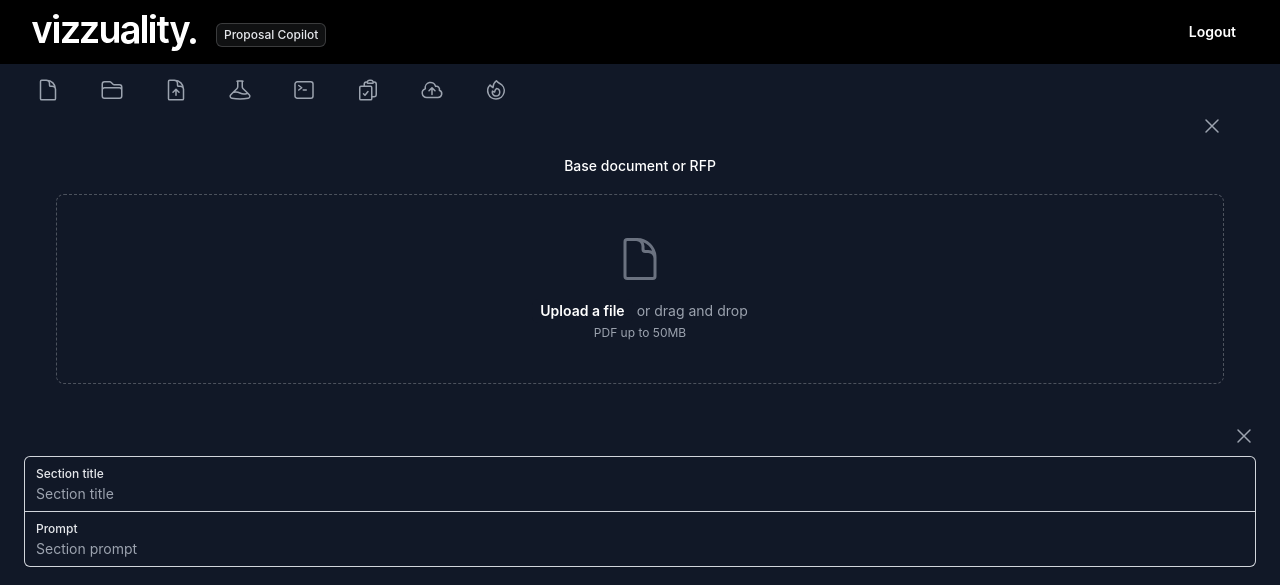
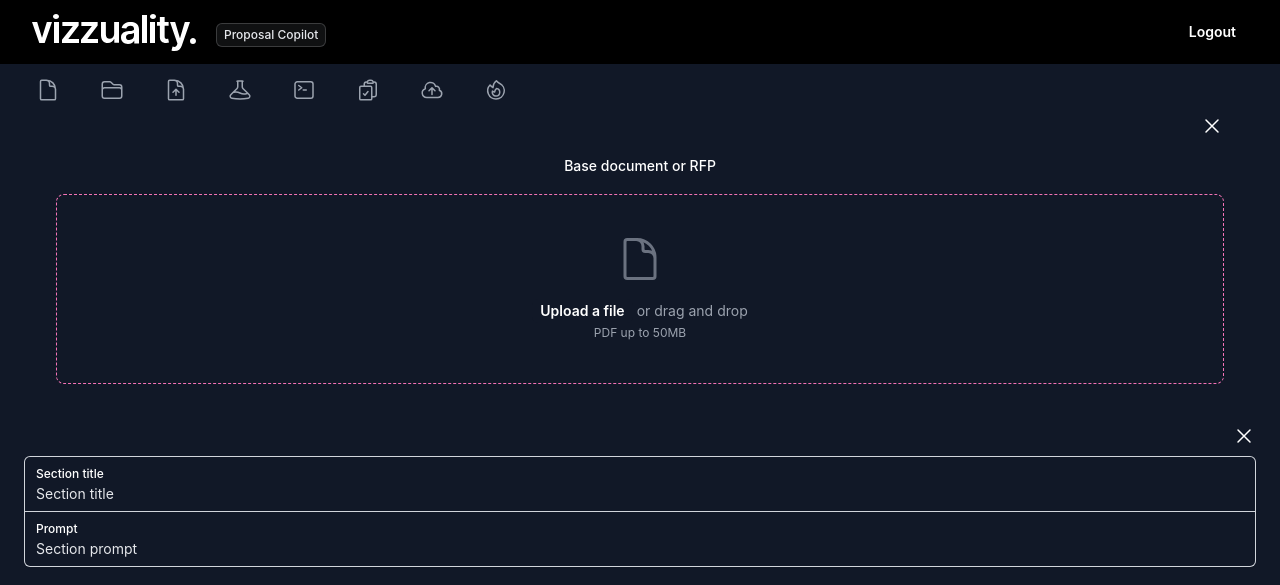
Before and after one commit to Vizzuality/proposal-copilot, a Flask app: page / in a window 1280 px wide. Shown: the top 585 px of the page. Run offline with Flask 3, Linux system fonts and the light colour scheme.

Commit message:
changes UI styles

```diff
--- a/static/css/styles.css
+++ b/static/css/styles.css
@@ -1953,6 +1953,10 @@ select {
 .border-white\/25 {
   border-color: rgb(255 255 255 / 0.25);
 }
+.border-pink-400 {
+  --tw-border-opacity: 1;
+  border-color: rgb(244 114 182 / var(--tw-border-opacity));
+}
 .\!bg-\[\#858585\] {
   --tw-bg-opacity: 1 !important;
   background-color: rgb(133 133 133 / var(--tw-bg-opacity)) !important;
@@ -2407,6 +2411,10 @@ select {
 .text-gray-900 {
   --tw-text-opacity: 1;
   color: rgb(17 24 39 / var(--tw-text-opacity));
+}
+.text-pink-400 {
+  --tw-text-opacity: 1;
+  color: rgb(244 114 182 / var(--tw-text-opacity));
 }
 .underline {
   text-decoration-line: underline;
@@ -2693,6 +2701,26 @@ select {
   color: rgb(156 163 175 / var(--tw-text-opacity));
 }
 
+.placeholder\:text-white::-moz-placeholder {
+  --tw-text-opacity: 1;
+  color: rgb(255 255 255 / var(--tw-text-opacity));
+}
+
+.placeholder\:text-white::placeholder {
+  --tw-text-opacity: 1;
+  color: rgb(255 255 255 / var(--tw-text-opacity));
+}
+
+.placeholder\:text-gray-200::-moz-placeholder {
+  --tw-text-opacity: 1;
+  color: rgb(229 231 235 / var(--tw-text-opacity));
+}
+
+.placeholder\:text-gray-200::placeholder {
+  --tw-text-opacity: 1;
+  color: rgb(229 231 235 / var(--tw-text-opacity));
+}
+
 .before\:pointer-events-none::before {
   content: var(--tw-content);
   pointer-events: none;
@@ -2848,6 +2876,26 @@ select {
   --tw-ring-color: rgb(79 70 229 / var(--tw-ring-opacity));
 }
 
+.focus-within\:ring-pink-500:focus-within {
+  --tw-ring-opacity: 1;
+  --tw-ring-color: rgb(236 72 153 / var(--tw-ring-opacity));
+}
+
+.focus-within\:ring-pink-600:focus-within {
+  --tw-ring-opacity: 1;
+  --tw-ring-color: rgb(219 39 119 / var(--tw-ring-opacity));
+}
+
+.focus-within\:ring-purple-600:focus-within {
+  --tw-ring-opacity: 1;
+  --tw-ring-color: rgb(147 51 234 / var(--tw-ring-opacity));
+}
+
+.focus-within\:ring-pink-400:focus-within {
+  --tw-ring-opacity: 1;
+  --tw-ring-color: rgb(244 114 182 / var(--tw-ring-opacity));
+}
+
 .focus-within\:ring-offset-2:focus-within {
   --tw-ring-offset-width: 2px;
 }
@@ -2927,6 +2975,11 @@ select {
 .hover\:text-white:hover {
   --tw-text-opacity: 1;
   color: rgb(255 255 255 / var(--tw-text-opacity));
+}
+
+.hover\:text-pink-400:hover {
+  --tw-text-opacity: 1;
+  color: rgb(244 114 182 / var(--tw-text-opacity));
 }
 
 .hover\:\!opacity-90:hover {
--- a/templates/index.html
+++ b/templates/index.html
@@ -325,7 +325,7 @@
                         x-bind:class="{ 'opacity-50': $store.mainMenuStore.state === '' }"
                         @click="$store.mainMenuStore.showInterface('')"
                         href="#"
-                        class="close text-gray-400 hover:text-white group gap-x-3 rounded-md p-0 text-sm leading-6 font-semibol"
+                        class="close text-white hover:text-pink-400 group gap-x-3 rounded-md p-0 text-sm leading-6 font-semibol"
                       >
                         <svg
                           xmlns="http://www.w3.org/2000/svg"
@@ -353,7 +353,7 @@
                               >Base document or RFP</label
                             >
                             <div
-                              class="mt-2 flex justify-center rounded-lg border border-dashed border-white/25 px-6 py-10"
+                              class="mt-2 flex justify-center rounded-lg border border-dashed border-pink-400 px-6 py-10"
                             >
                               <div class="text-center">
                                 <svg
@@ -376,7 +376,7 @@
                                 >
                                   <label
                                     for="file-upload"
-                                    class="relative cursor-pointer rounded-md bg-gray-900 font-semibold text-white focus-within:outline-none focus-within:ring-2 focus-within:ring-indigo-600 focus-within:ring-offset-2 focus-within:ring-offset-gray-900 hover:text-indigo-500"
+                                    class="relative cursor-pointer rounded-md bg-gray-900 font-semibold text-white focus-within:outline-none focus-within:ring-2 focus-within:ring-pink-400 focus-within:ring-offset-2 focus-within:ring-offset-gray-900 hover:text-pink-400"
                                   >
                                     <span class="p-2">Upload a file</span>
                                     <input
@@ -418,7 +418,7 @@
                     x-bind:class="{ 'opacity-50': $store.mainMenuStore.state === '' }"
                     @click="$store.mainMenuStore.showInterface('')"
                     href="#"
-                    class="close text-gray-400 hover:text-white group gap-x-3 rounded-md p-0 text-sm leading-6 font-semibol"
+                    class="close text-white hover:text-pink-400 group gap-x-3 rounded-md p-0 text-sm leading-6 font-semibol"
                   >
                     <svg
                       xmlns="http://www.w3.org/2000/svg"
@@ -439,34 +439,34 @@
                 <form id="new-section" method="post">
                   <div class="isolate -space-y-px rounded-md shadow-sm mb-4">
                     <div
-                      class="relative rounded-md rounded-b-none px-3 pb-1.5 pt-2.5 ring-1 ring-inset ring-gray-300 focus-within:z-10 focus-within:ring-2 focus-within:ring-indigo-600"
+                      class="relative rounded-md rounded-b-none px-3 pb-1.5 pt-2.5 ring-1 ring-inset ring-gray-300 focus-within:z-10 focus-within:ring-2 focus-within:ring-pink-400"
                     >
                       <label
                         for="section-title"
-                        class="block text-xs font-medium text-gray-200"
+                        class="block text-xs font-medium text-white"
                         >Section title</label
                       >
                       <input
-                        type="section-title"
+                        type="text"
                         name="section-title"
                         id="section-title"
-                        class="block w-full border-0 p-0 text-gray-200 placeholder:text-gray-400 focus:ring-0 bg-gray-900 text-sm sm:leading-6"
+                        class="block w-full border-0 p-0 text-gray-200 placeholder:text-gray-200 focus:ring-0 bg-gray-900 text-sm sm:leading-6"
                         placeholder="Section title"
                       />
                     </div>
                     <div
-                      class="relative rounded-md rounded-t-none px-3 pb-1.5 pt-2.5 ring-1 ring-inset ring-gray-300 focus-within:z-10 focus-within:ring-2 focus-within:ring-indigo-600"
+                      class="relative rounded-md rounded-t-none px-3 pb-1.5 pt-2.5 ring-1 ring-inset ring-gray-300 focus-within:z-10 focus-within:ring-2 focus-within:ring-pink-400"
                     >
                       <label
                         for="section-prompt"
-                        class="block text-xs font-medium text-gray-200"
+                        class="block text-xs font-medium text-white"
                         >Prompt</label
                       >
                       <input
-                        type="section-prompt"
+                        type="text"
                         name="section-prompt"
                         id="section-prompt"
-                        class="block w-full border-0 p-0 text-gray-200 placeholder:text-gray-400 focus:ring-0 bg-gray-900 text-sm sm:leading-6"
+                        class="block w-full border-0 p-0 text-gray-200 placeholder:text-gray-200 focus:ring-0 bg-gray-900 text-sm sm:leading-6"
                         placeholder="Section prompt"
                       />
                     </div>
```
Also changed, not shown: other parts of templates/index.html (+64 -2 lines), static/js/app.js (+10 -0 lines).
